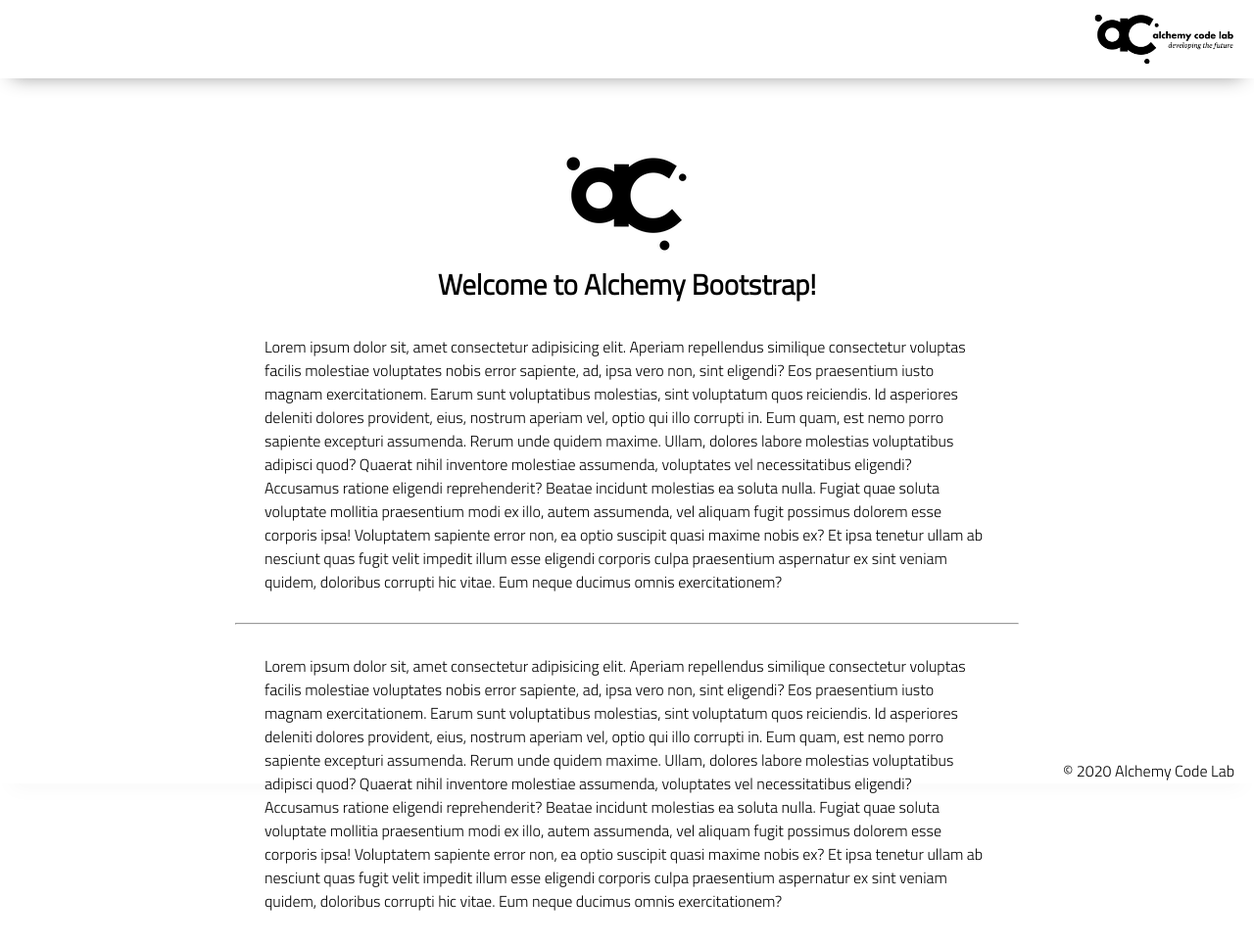
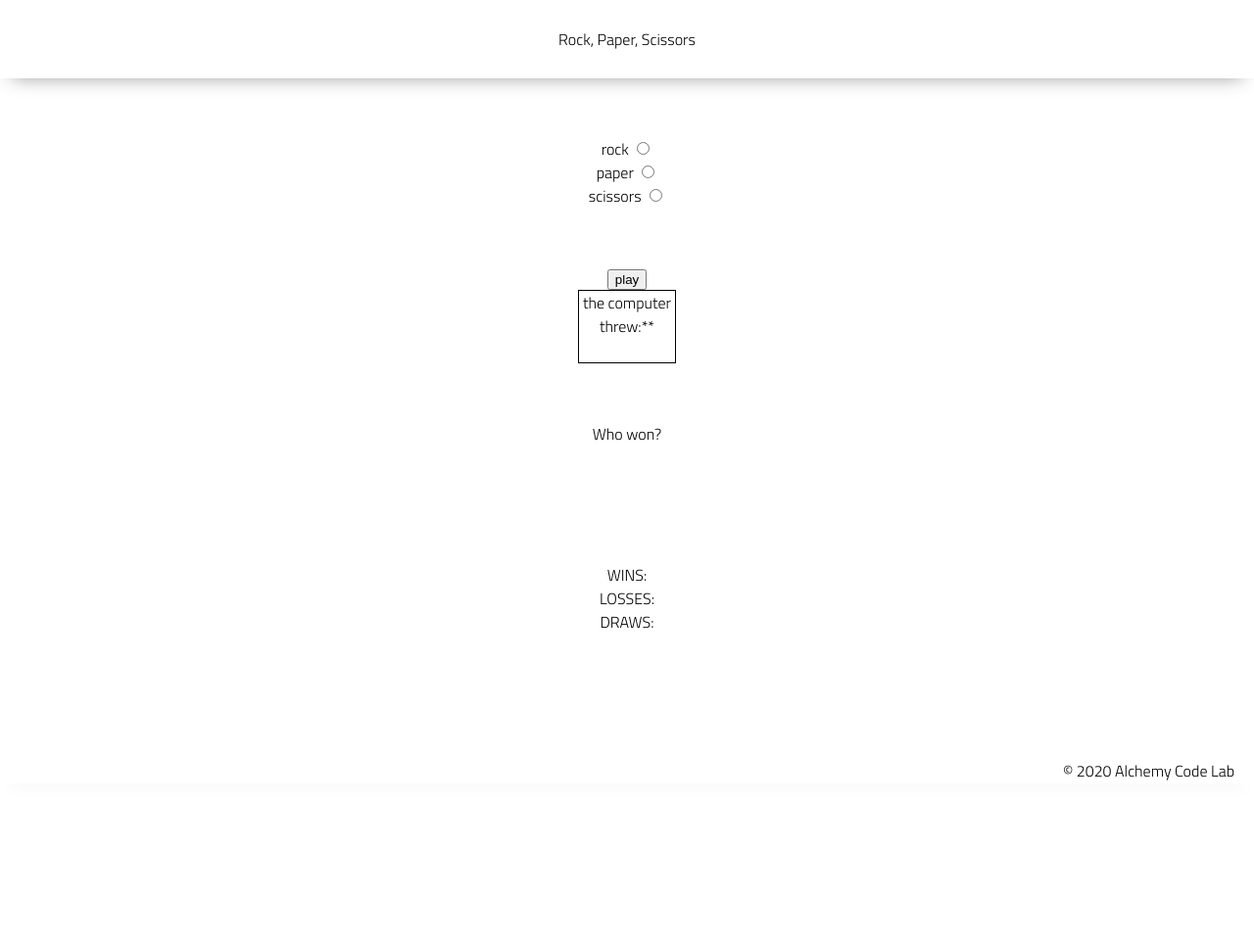
Before and after one commit to jakethrasher/lab-03-rock-paper-scissors, a plain HTML site: page index.html in a window 1280 px wide. Shown: the whole page at 98% size. After the commit the page ends 800 px from the top, so only its background shows below. Drawn offline with Linux system fonts and the light colour scheme.

Commit message:
initial HTML structure and js

```diff
--- a/app.js
+++ b/app.js
@@ -1,5 +1,24 @@
-// import functions and grab DOM elements
+import { getRandomThrow, didUserWin} from './get-random-throw.js';
+
+const playButton = document.getElementById('play');
+const throwResult = document.getElementById('throw-result');
+const winsSpan = document.getElementById('wins-span');
+const lossesSpan = document.getElementById('losses-span');
+const drawsSpan = document.getElementById('draws-span');
+const whoWon = document.getElementById('who-won');
 
 // initialize state
+let wins=0;
+let totalPlays = 0;
 
 // set event listeners to update state and DOM
+playButton.addEventListener('click', () =>{
+    totalPlays++;
+    console.log(totalPlays)
+    //increment totalPlays
+    //import getRandomThrow which returns rock paper or sciccors
+    //import didUserWin which compares computer throw to user throw
+        //user throw is input.value
+    //if user wins increment wins
+    //display who won and change textContent of wins losses and draws span
+})
--- /dev/null
+++ b/get-random-throw.js
@@ -0,0 +1,3 @@
+export function getRandomThrow() {
+  return Math.floor(Math.random() * 3);
+}
--- a/index.html
+++ b/index.html
@@ -14,35 +14,41 @@
 
 <body>
     <header>
-        <div class="gutter-right logo">
-            <img src="assets/big-logo.png"/>
-        </div>
+        <h1>Rock, Paper, Scissors</h1>
     </header>
     <main>
-        <section class="main-section">
-            <img class="main-logo" src="assets/alchemy-logo.png"/>
-            <h2>
-                Welcome to Alchemy Bootstrap!
-            </h2>
+        <section class="radio-button-section">
+            <label>
+                rock
+                <input type="radio" name="rps" value="rock">
+            </label>
+            <label>
+                paper
+                <input type="radio" name="rps" value="paper">
+            </label>
+            <label>
+                scissors
+                <input type="radio" name="rps" value="scissors">
+            </label>
+        </section>
+        <div>
+            <button id="play">play</button>
+        </div>
+        <div class="throw-result"> the computer threw:<span id="throw-result">**</span></div>
+        <section class="game-results">
+            <div id="who-won">Who won?</div>
+        </section>
+        <section class="wins-losses-draws">
+            <div>WINS:<span id="wins-span"></span></div>
+            <div>LOSSES:<span id="losses-span"></span></div>
+            <div>DRAWS:<span id="draws-span"></span></div>
+        </section>
 
-            <content>
-            <p>
-                Lorem ipsum dolor sit, amet consectetur adipisicing elit. Aperiam repellendus similique consectetur voluptas facilis molestiae voluptates nobis error sapiente, ad, ipsa vero non, sint eligendi? Eos praesentium iusto magnam exercitationem.
-                Earum sunt voluptatibus molestias, sint voluptatum quos reiciendis. Id asperiores deleniti dolores provident, eius, nostrum aperiam vel, optio qui illo corrupti in. Eum quam, est nemo porro sapiente excepturi assumenda.
-                Rerum unde quidem maxime. Ullam, dolores labore molestias voluptatibus adipisci quod? Quaerat nihil inventore molestiae assumenda, voluptates vel necessitatibus eligendi? Accusamus ratione eligendi reprehenderit? Beatae incidunt molestias ea soluta nulla.
-                Fugiat quae soluta voluptate mollitia praesentium modi ex illo, autem assumenda, vel aliquam fugit possimus dolorem esse corporis ipsa! Voluptatem sapiente error non, ea optio suscipit quasi maxime nobis ex?
-                Et ipsa tenetur ullam ab nesciunt quas fugit velit impedit illum esse eligendi corporis culpa praesentium aspernatur ex sint veniam quidem, doloribus corrupti hic vitae. Eum neque ducimus omnis exercitationem?
-            </p>
-            <hr />
-            <p>
-                Lorem ipsum dolor sit, amet consectetur adipisicing elit. Aperiam repellendus similique consectetur voluptas facilis molestiae voluptates nobis error sapiente, ad, ipsa vero non, sint eligendi? Eos praesentium iusto magnam exercitationem.
-                Earum sunt voluptatibus molestias, sint voluptatum quos reiciendis. Id asperiores deleniti dolores provident, eius, nostrum aperiam vel, optio qui illo corrupti in. Eum quam, est nemo porro sapiente excepturi assumenda.
-                Rerum unde quidem maxime. Ullam, dolores labore molestias voluptatibus adipisci quod? Quaerat nihil inventore molestiae assumenda, voluptates vel necessitatibus eligendi? Accusamus ratione eligendi reprehenderit? Beatae incidunt molestias ea soluta nulla.
-                Fugiat quae soluta voluptate mollitia praesentium modi ex illo, autem assumenda, vel aliquam fugit possimus dolorem esse corporis ipsa! Voluptatem sapiente error non, ea optio suscipit quasi maxime nobis ex?
-                Et ipsa tenetur ullam ab nesciunt quas fugit velit impedit illum esse eligendi corporis culpa praesentium aspernatur ex sint veniam quidem, doloribus corrupti hic vitae. Eum neque ducimus omnis exercitationem?
-            </p>
 
-        </section>
+
+
+
+
     </main>
     <footer>
         <div class="copy gutter-right">&copy; 2020 Alchemy Code Lab</div>
--- a/styles/home.css
+++ b/styles/home.css
@@ -1 +1,7 @@
 /* add home page styles here */
+.throw-result{
+    border: 1px solid black;
+    height: 75px;
+    width: 100px;
+    text-align: center
+}
--- a/styles/style.css
+++ b/styles/style.css
@@ -47,7 +47,8 @@ section {
 
 header {
     display: flex;
-    justify-content: flex-end;
+    justify-content: center;
+    align-items: center;
     background-color: var(--color3);
     height: var(--header-height);
     box-shadow: var(--shadow);
```
Also changed, not shown: 1 other file.
